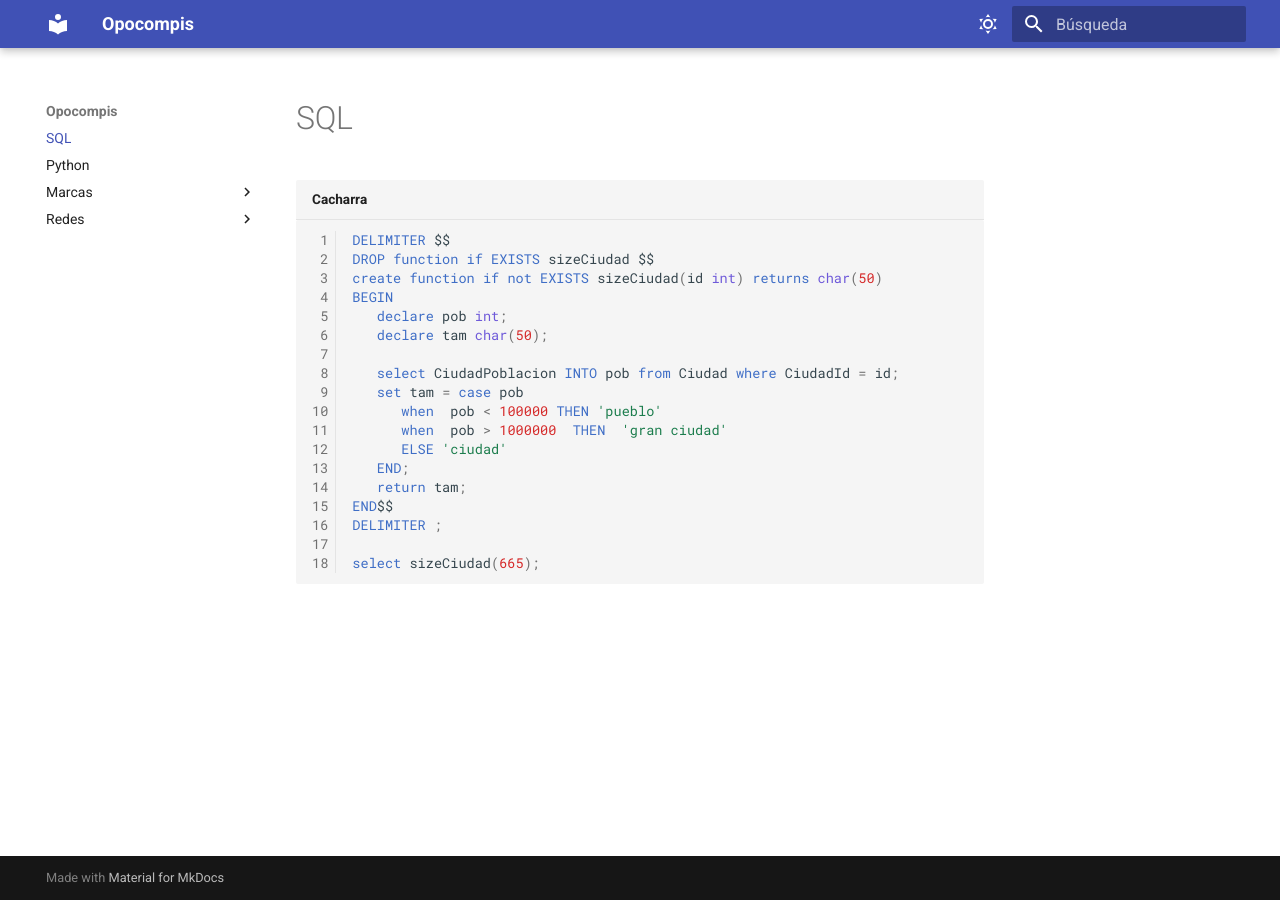
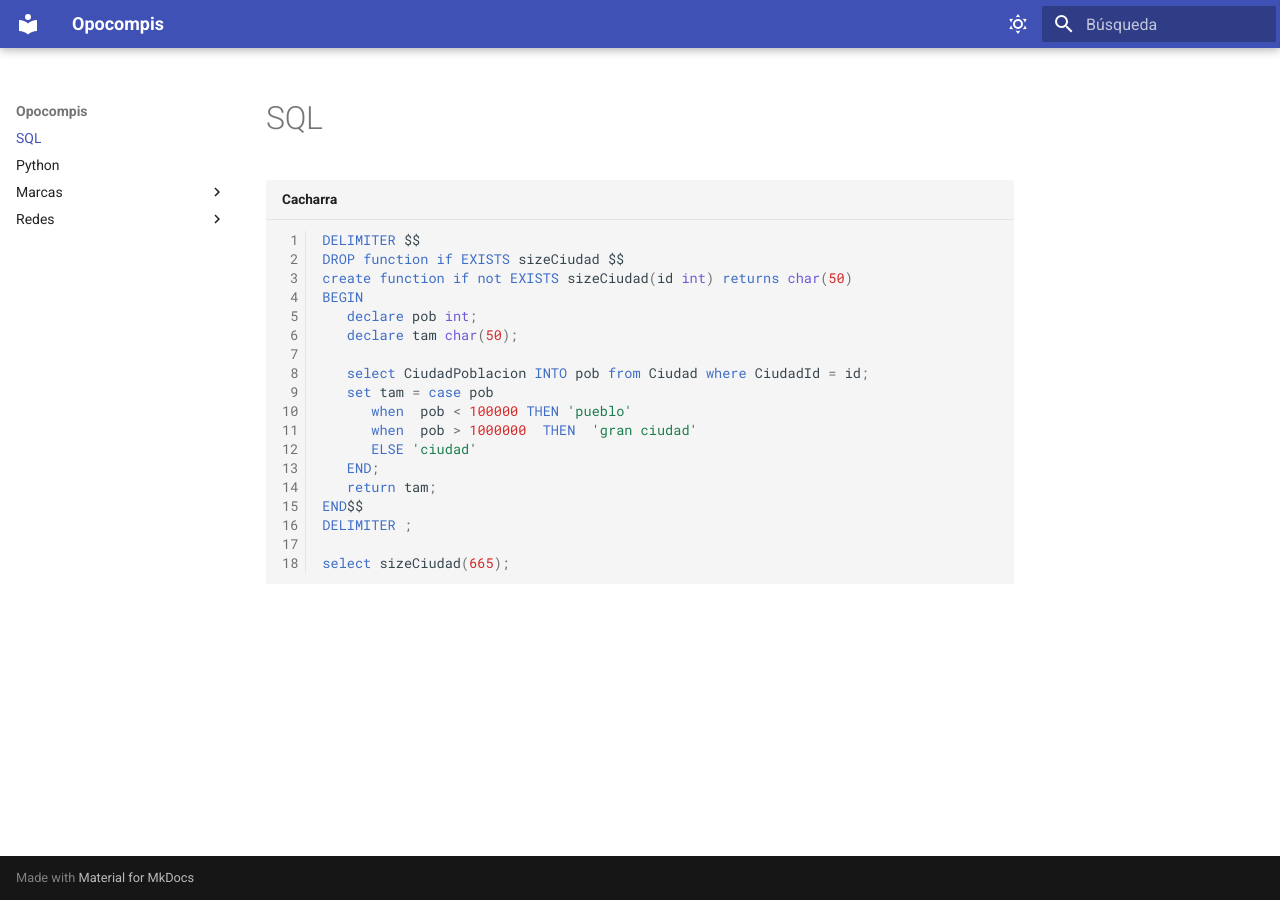
Before and after one commit to Holowachu/opos, an MkDocs documentation site: the page built from docs/index.md, in a window 1280 px wide. Built offline with MkDocs 1.6.1 and Material for MkDocs 9.7.7, drawn with Linux system fonts in a browser that asks for light colours.

Commit message:
extra css

```diff
--- /dev/null
+++ b/docs/stylesheets/extra.css
@@ -0,0 +1,5 @@
+.md-grid {
+    margin-left: auto;
+    margin-right: auto;
+    max-width: 90rem;
+    }
--- a/mkdocs.yml
+++ b/mkdocs.yml
@@ -11,6 +11,8 @@ theme:
       toggle:
         icon: material/weather-night
         name: Switch to light mode
+extra_css:
+  - stylesheets/extra.css
 markdown_extensions:
     - pymdownx.inlinehilite
     - pymdownx.snippets
```
